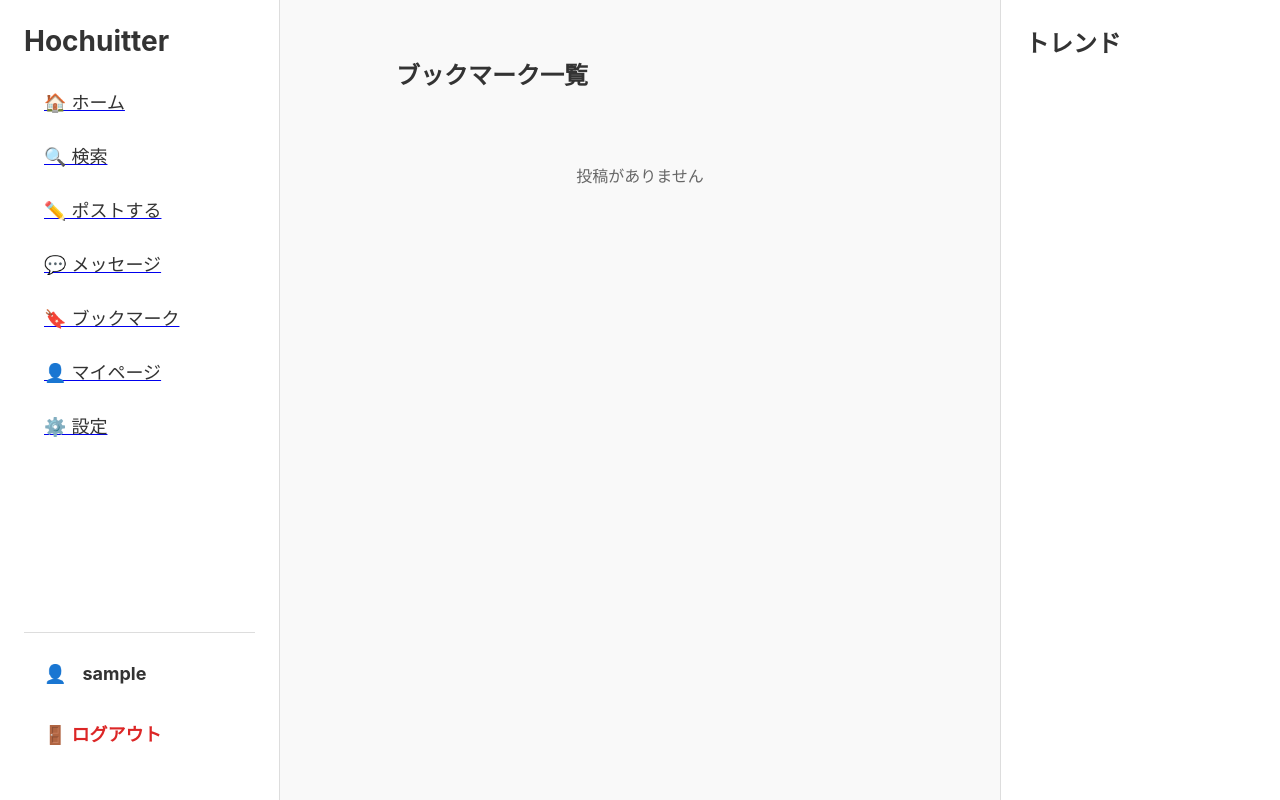
After one commit to hochu-shunsuke/Hochuitter, a Django app: page /bookmarks/ in a window 1280 px wide. The commit adds this page. Run offline with Django 5.2, Linux system fonts and the light colour scheme; the visitor is signed in with stand-in values (Sample User, id 1); data comes from the database, SQL or seed files in the repository; data that the repository does not hold is empty.

Commit message:
ブックマーク機能を追加。

```diff
--- /dev/null
+++ b/sns/post/templates/post/bookmarks.html
@@ -0,0 +1,34 @@
+{% extends "base.html" %}
+
+{% block content %}
+<div class="bookmarks-container">
+    <div class="page-header">
+        <h1>ブックマーク一覧</h1>
+    </div>
+
+    <div class="posts-container">
+        {% with posts=bookmarked_posts %}
+            {% include 'post/components/post_list.html' %}
+        {% endwith %}
+    </div>
+</div>
+
+<style>
+    .bookmarks-container {
+        max-width: 800px;
+        margin: 0 auto;
+        padding: 2rem;
+    }
+
+    .page-header {
+        margin-bottom: 2rem;
+    }
+
+    .page-header h1 {
+        font-size: 1.5rem;
+        font-weight: 600;
+        color: var(--text-primary);
+        margin: 0;
+    }
+</style>
+{% endblock %}
--- a/sns/post/templates/post/components/post_list.html
+++ b/sns/post/templates/post/components/post_list.html
@@ -25,9 +25,9 @@
                     <span class="count">{{ post.comments_count }}</span>
                 </a>
 
-                <button class="action-button bookmark-button {% if post.is_bookmarked %}bookmarked{% endif %}" data-post-id="{{ post.id }}">
-                    <span class="icon">{{ profile.bookmark_emoji }}</span>
-                </button>
+                    <button class="action-button bookmark-button {% if post.is_bookmarked %}bookmarked{% endif %}" data-post-id="{{ post.id }}">
+                        <span class="icon">{{ profile.bookmark_emoji }}</span>
+                    </button>
             {% else %}
                 <button class="action-button" disabled>
                     <span class="icon">♥</span>
--- a/sns/post/urls.py
+++ b/sns/post/urls.py
@@ -1,5 +1,6 @@
 from django.urls import path
-from .views import create_post, index, toggle_like, toggle_comment_like, post_detail, toggle_bookmark
+from django.contrib.auth.decorators import login_required
+from .views import create_post, index, toggle_like, toggle_comment_like, post_detail, toggle_bookmark, bookmarks
 
 app_name = 'post'
 
@@ -10,4 +11,5 @@ urlpatterns = [
     path('comment/<int:comment_id>/toggle/like/', toggle_comment_like, name='toggle_comment_like'),  # コメントのいいね切り替え用のURL
     path('<int:post_id>/', post_detail, name='post_detail'),  # 投稿詳細表示用のURL（コメント作成も含む）
     path('<int:post_id>/toggle/bookmark/', toggle_bookmark, name='toggle_bookmark'),  # ブックマーク切り替え用のURL
+    path('bookmarks/', login_required(bookmarks), name='bookmarks'),  # ブックマーク一覧表示用のURL
 ]
--- a/sns/post/views.py
+++ b/sns/post/views.py
@@ -38,6 +38,29 @@ def index(request):
     }
 
     return render(request, 'post/index.html', context)
+
+@login_required
+def bookmarks(request):
+    # ユーザーがブックマークした投稿を取得
+    bookmarked_posts = Post.objects.filter(bookmarked_users=request.user)
+
+    # 各投稿のコメント数とブックマーク状態を計算
+    for post in bookmarked_posts:
+        post.comments_count = Comment.objects.filter(post=post, parent_comment=None).count()
+        post.is_bookmarked = True  # ブックマーク一覧なので、全ての投稿がブックマーク済み
+
+    # ユーザープロフィールの取得
+    profile, _ = Profile.objects.get_or_create(user=request.user)
+
+    context = {
+        'bookmarked_posts': bookmarked_posts,
+        'user_id': request.user.id,
+        'username': request.user.username,
+        'profile': profile,
+        'page_title': 'ブックマーク'
+    }
+
+    return render(request, 'post/bookmarks.html', context)
 
 @login_required
 def create_post(request):
--- a/sns/templates/base.html
+++ b/sns/templates/base.html
@@ -350,7 +350,7 @@
                         {% if user_id %}
                             <a href="{% url 'post:create_post' %}"><button class="nav-button">✏️ ポストする</button></a>
                             <a href="{% url 'post:index' %}"><button class="nav-button">💬 メッセージ</button></a>
-                            <a href="{% url 'post:index' %}"><button class="nav-button">🔖 ブックマーク</button></a>
+                            <a href="{% url 'post:bookmarks' %}"><button class="nav-button">{{ profile.bookmark_emoji }} ブックマーク</button></a>
                             <a href="{% url 'social:user_profile' username=request.user.username %}"><button class="nav-button">👤 マイページ</button></a>
                             <a href="{% url 'social:settings' %}"><button class="nav-button">⚙️ 設定</button></a>
                         {% endif %}
```
